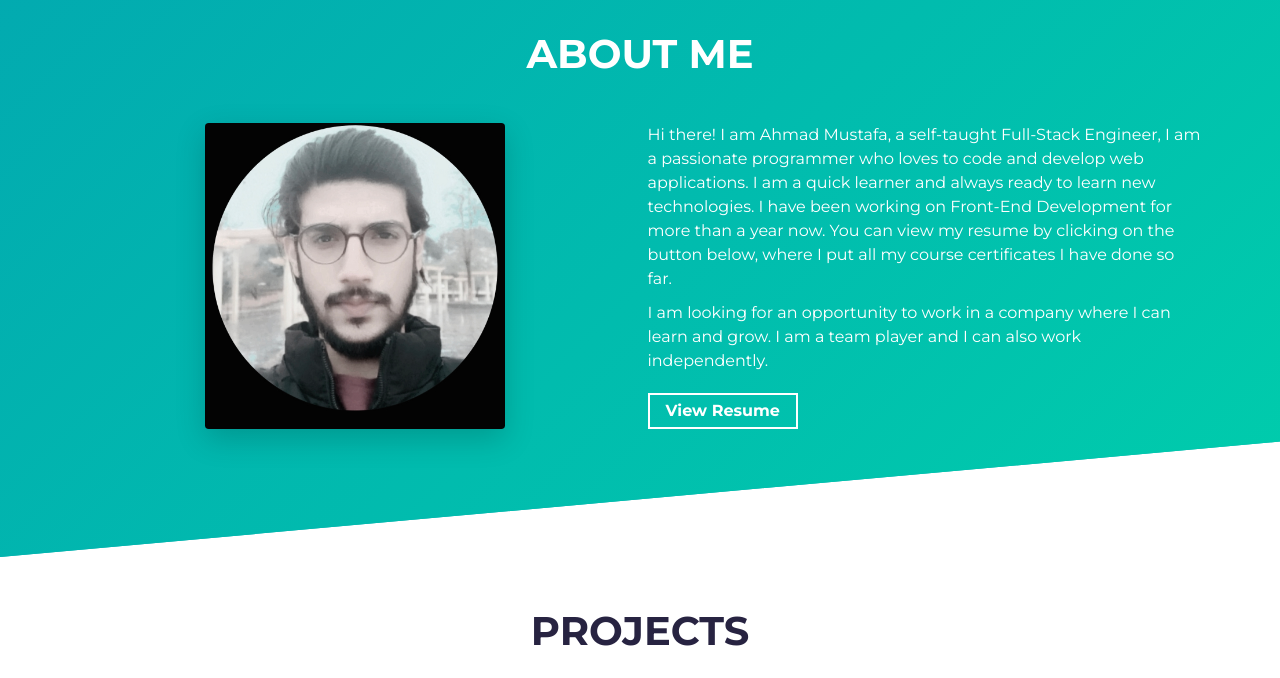
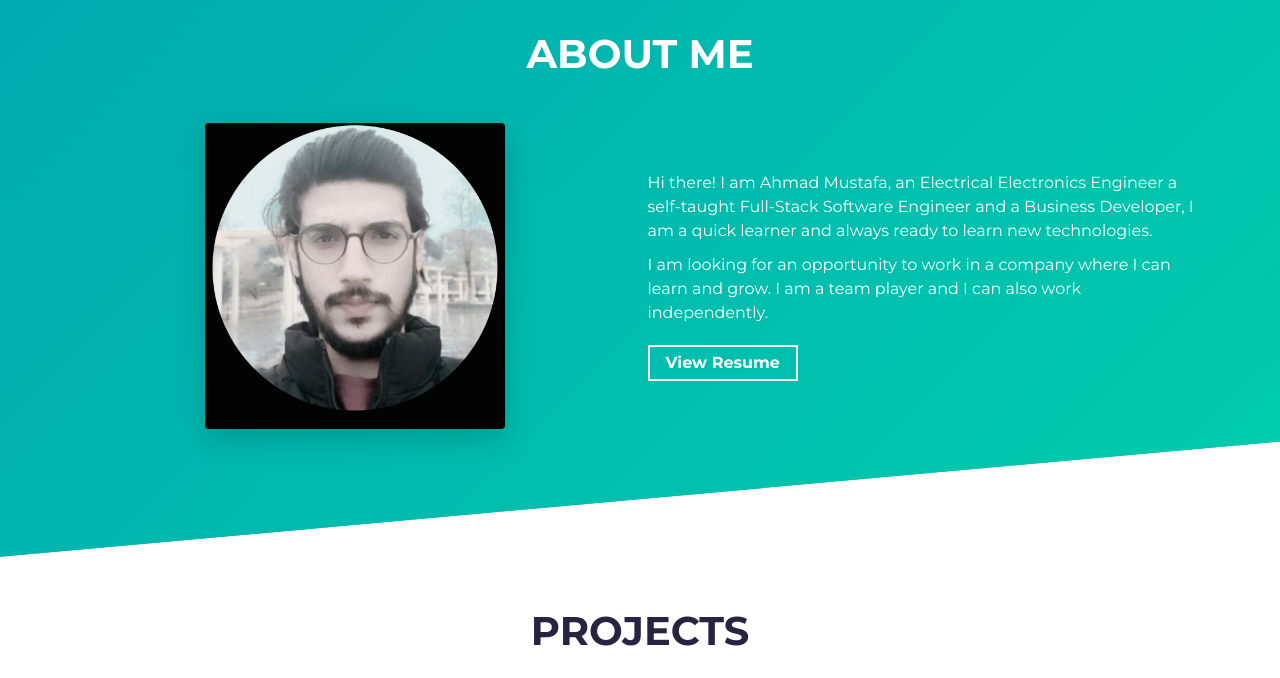
Before and after one commit to ARMustafa/Portfolio, a website built with Parcel: page src/index.html in a window 1280 px wide. Shown: the part 820-1498 px from the top of the page. Built offline with nearby package versions, Linux system fonts and the light colour scheme.

Commit message:
editing about section

```diff
--- a/src/index.html
+++ b/src/index.html
@@ -76,11 +76,8 @@
           <div class="col-md-6 col-sm-12">
             <div class="about-wrapper__info load-hidden">
               <p class="about-wrapper__info-text">
-                Hi there! I am Ahmad Mustafa, a self-taught Full-Stack Engineer,
-                I am a passionate programmer who loves to code and develop web applications.
+                Hi there! I am Ahmad Mustafa, an Electrical Electronics Engineer a self-taught Full-Stack Software Engineer and a Business Developer,
                 I am a quick learner and always ready to learn new technologies.
-                I have been working on Front-End Development for more than a year now.
-                You can view my resume by clicking on the button below, where I put all my course certificates I have done so far.
               </p>
               <p class="about-wrapper__info-text">
                 I am looking for an opportunity to work in a company where I can learn and grow.
```
